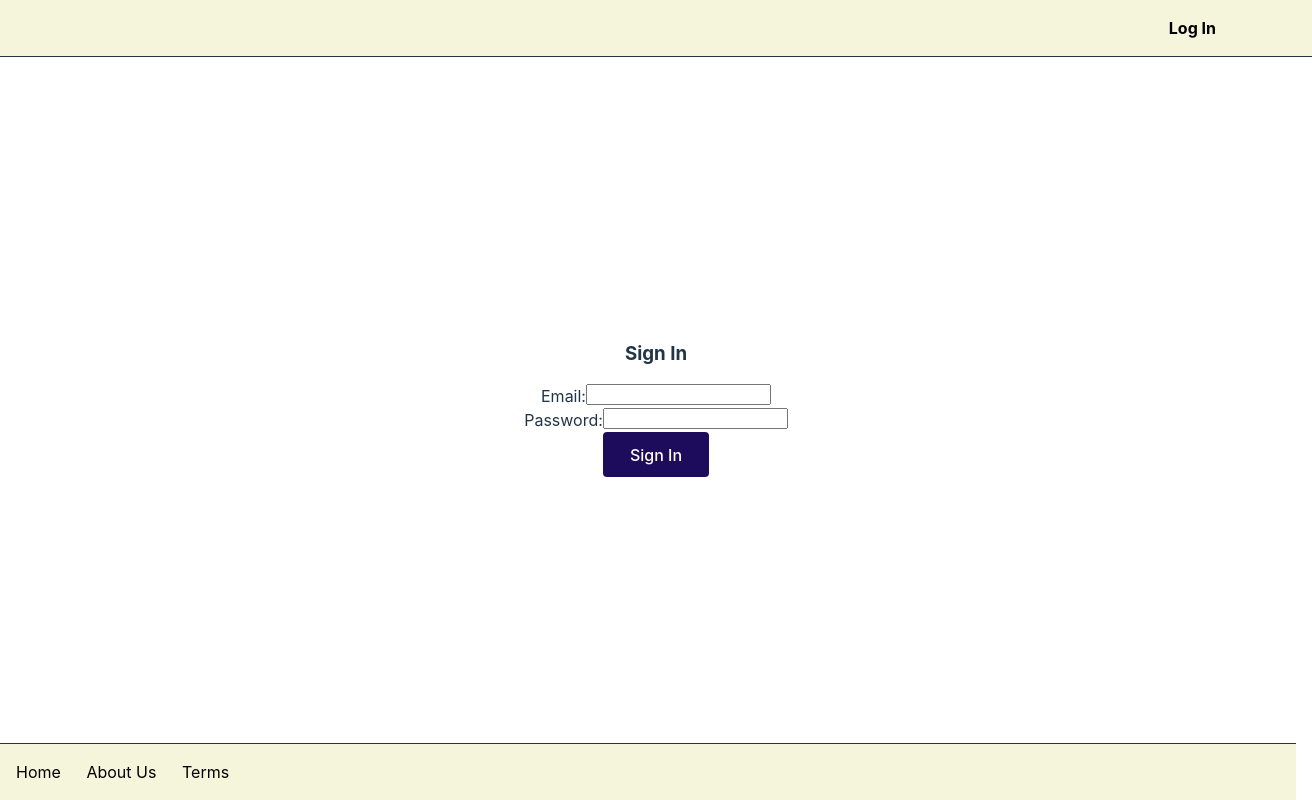
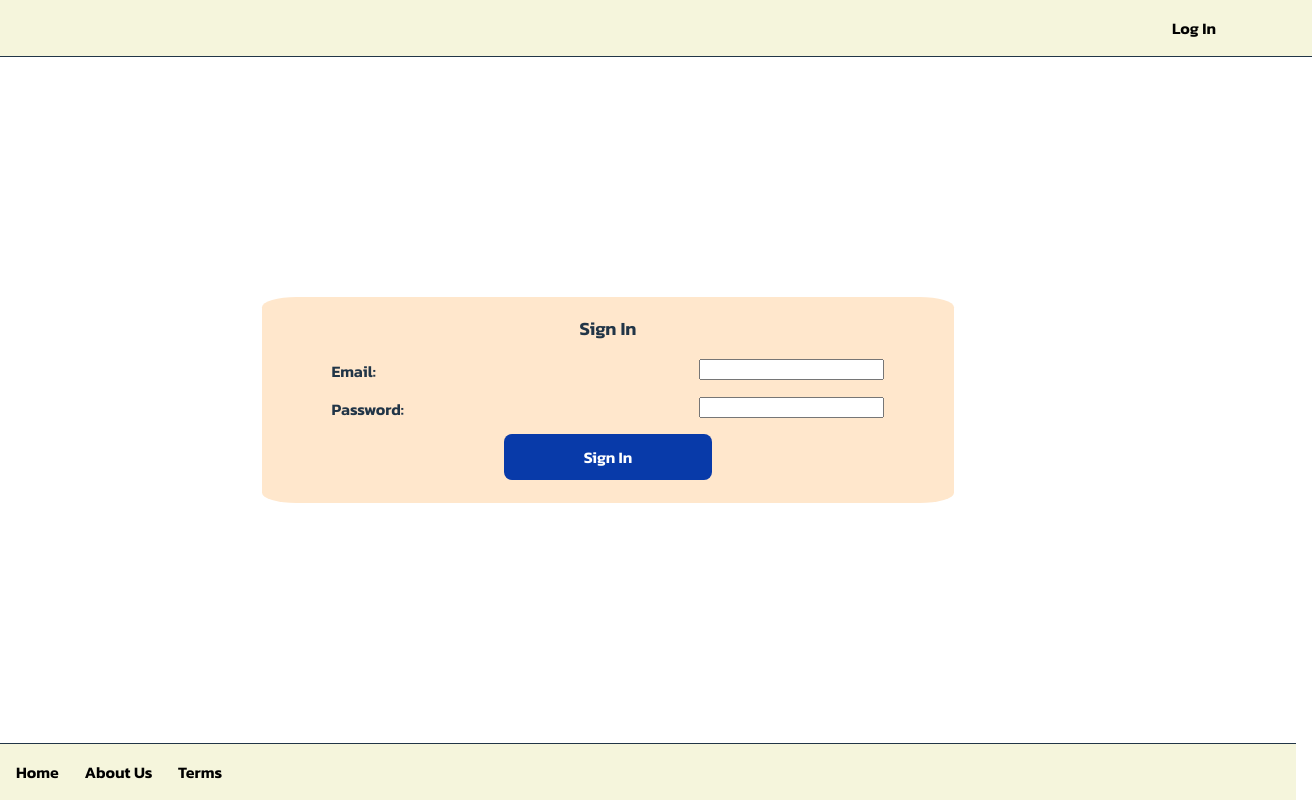
Before and after one commit to muazkhairi92/gogle, a React (Vite) app: page /login in a window 1280 px wide. Shown: the whole page, 1312 px wide, since content can reach past the window. Built offline with nearby package versions, Linux system fonts and the light colour scheme.

Commit message:
edit uni

```diff
--- a/index.html
+++ b/index.html
@@ -5,6 +5,9 @@
     <link rel="icon" type="image/svg+xml" href="/vite.svg" />
     <meta name="viewport" content="width=device-width, initial-scale=1.0" />
     <link rel="stylesheet" href="https://cdnjs.cloudflare.com/ajax/libs/font-awesome/4.7.0/css/font-awesome.min.css">
+    <link rel="preconnect" href="https://fonts.googleapis.com">
+    <link rel="preconnect" href="https://fonts.gstatic.com" crossorigin>
+    <link href="https://fonts.googleapis.com/css2?family=Kanit:wght@600&display=swap" rel="stylesheet">
     <title>Vitact</title>
   </head>
   <body>
--- a/src/App.jsx
+++ b/src/App.jsx
@@ -1,10 +1,10 @@
 
 import { Routes, Route, Link } from 'react-router-dom';
 import { Home } from './view/Home';
-import { About } from './view/About';
 import { Nomatch } from './view/Nomatch';
 import { Layout } from './Layout/Layout';
 import { Terms } from './view/Terms';
+import { About } from './view/About';
 import { Login } from './view/Login';
 import { Email } from './view/Email';
 import { ProtectedRoute } from './routes/ProtectedRoutes';
--- a/src/Layout/Layout.jsx
+++ b/src/Layout/Layout.jsx
@@ -7,7 +7,7 @@ export const Layout = () => {
     return (
       <>
       <UpperNav/>
-        <main style={{ padding: '1rem 1rem 1rem 1rem', marginTop:"5%",marginBottom:"5%", display:"flex",justifyContent:"center",alignItems:"center",alignContent:"center",justifyItems:"center",width:"100vw"}}>
+        <main style={{ padding: '1rem 1rem 1rem 1rem', marginTop:"5%",marginBottom:"5%", display:"flex",justifyContent:"center",alignItems:"center",alignContent:"center",justifyItems:"center", width:"100%"}}>
           <Outlet />
         </main>
       <LowerNav/>
--- a/src/index.css
+++ b/src/index.css
@@ -1,5 +1,5 @@
 :root {
-  font-family: Inter, Avenir, Helvetica, Arial, sans-serif;
+  font-family: 'Kanit', sans-serif;;
   font-size: 16px;
   line-height: 24px;
   font-weight: 400;
--- a/src/view/Home.jsx
+++ b/src/view/Home.jsx
@@ -7,13 +7,14 @@ export const Home = () => {
     const [count, setCount] = useState(0);
 
     return (
-    <main  style={{ padding: '1rem 0',display:"flex",flexDirection:"column",alignItems:"center",justifyContent:"center"}}>
+    <div  style={{ padding: '1rem 0',display:"flex",alignItems:"center",justifyContent:"center",alignContent:"center",width:"90vw"}}>
+      <div style={{display:"flex", flexDirection:"column", alignItems:"center"}}>
       <div>
           <img src={reactLogo} alt="React logo" />
       </div>
       <h1>Vitact</h1>
       <div>
-      <input placeholder='search..' style={{height:"30px"}}></input>
+      <input placeholder='search..' style={{height:"30px", borderRadius:"10px"}}></input>
       <button type="submit"><i className="fa fa-search"></i></button>
       </div>
       <div >
@@ -22,8 +23,8 @@ export const Home = () => {
         </button>
 
       </div>
+    </div>
 
-
-      </main>
+      </div>
     );
   };
--- a/src/view/Login.jsx
+++ b/src/view/Login.jsx
@@ -39,9 +39,10 @@ export const Login = () => {
             signin(values);
             // checkPass();
           }}>
-                  <Form style={{display:"flex",flexDirection:"column", alignItems:"center"}}>
+                  <Form style={{width:"90vw",display:"flex" ,alignItems:'center', justifyContent:"center"}}>
+                    <div style={{display:"flex",flexDirection:"column", alignItems:"center", width:"60%", backgroundColor:"#FFE7CC",paddingBottom:"2%", borderRadius:"5%"}}>
                   <h3>Sign In</h3>
-                  <div style={{display:"flex"}}>
+                  <div style={{display:"flex",width:"80%", justifyContent:"space-between"}}>
                   <label htmlFor="email">Email: </label>
                   <div style={{display:"flex",flexDirection:"column"}}>
                   <Field name="email" type="text" />
@@ -49,7 +50,7 @@ export const Login = () => {
                   </div>
                   </div>
 
-                  <div style={{display:"flex"}}>
+                  <div style={{display:"flex" ,marginTop:"2%", width:"80%",justifyContent:"space-between"}}>
                   <label htmlFor="cpassword">Password: </label>
                   <div style={{display:"flex",flexDirection:"column"}}>
                   <Field name="cpassword" type="password" />
@@ -57,8 +58,8 @@ export const Login = () => {
                   </div>
                   </div>
 
-                  <MyButton type='submit' > Sign In</MyButton>
-
+                  <MyButton style={{width:"30%", backgroundColor:"#083AA9", color:"white", marginTop:"2%"}}type='submit' > Sign In</MyButton>
+                  </div>
 
               </Form>
           </Formik>
--- a/src/view/UserDetail.jsx
+++ b/src/view/UserDetail.jsx
@@ -34,14 +34,16 @@ const UserDetail = () => {
 // console.log(users);
 
   return (
-    <div style={{display:"flex",flexDirection:"column", justifyContent:'center',alignItems:"center"}}>
-        <img src={data?.data?.results[0].picture.medium} style={{borderRadius:"35%",width:"50%",height:"50%"}}/>
+    <div style={{display:"flex",flexDirection:"column", justifyContent:'center',alignItems:"center",width:"90vw",justifyItems:"center"}}>
+    <div style={{display:"flex",flexDirection:"column", justifyContent:'center',alignItems:"center",width:"65%",justifyItems:"center", backgroundColor:"#E1CEB5", padding:"2% 2% 2% 2%", borderRadius:"10%"}}>
+        <img src={data?.data?.results[0].picture.medium} style={{borderRadius:"35%",width:"30%",height:"30%"}}/>
       <h2>Hello, {data?.data?.results[0].name.title} {data?.data?.results[0].name.first} {data?.data?.results[0].name.last} </h2>
       <p>Email: {data?.data?.results[0].email} </p>
       <p>Phone: {data?.data?.results[0].phone} </p>
       <p>Cell: {data?.data?.results[0].cell} </p>
       <p>Address: {data?.data?.results[0].location.street.number} {data?.data?.results[0].location.city} {data?.data?.results[0].location.state} {data?.data?.results[0].location.postcode} {data?.data?.results[0].location.country}</p>
     </div>
+    </div>
   );
 }
 
--- a/src/view/Users.jsx
+++ b/src/view/Users.jsx
@@ -9,7 +9,7 @@ const Users = () => {
   const {userss} = useSelector(state=>state.email);
 
   return (
-    <div style={{display:"flex",flexDirection:"column"}}>
+    <div style={{display:"flex",flexDirection:"column", justifyContent:'center',alignItems:"center",justifyItems:"center", width:"90vw"}}>
       <h2>This is the users database page</h2>
 
 
--- a/vite.config.js
+++ b/vite.config.js
@@ -1,7 +1,9 @@
-import { defineConfig } from 'vite'
+import { defineConfig, resolveBaseUrl } from 'vite'
 import react from '@vitejs/plugin-react'
+// const path= require('path');
 
 // https://vitejs.dev/config/
 export default defineConfig({
-  plugins: [react()]
+  plugins: [react()],
+
 })
```
